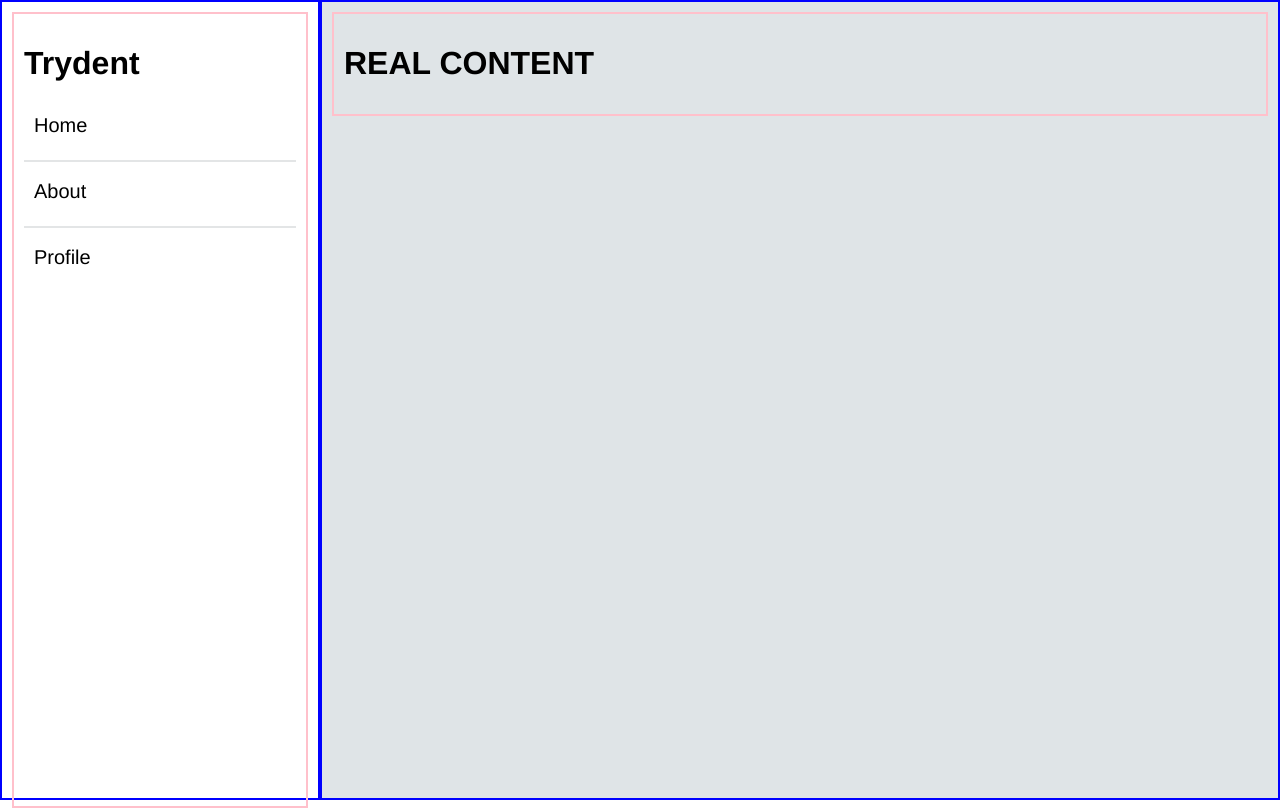
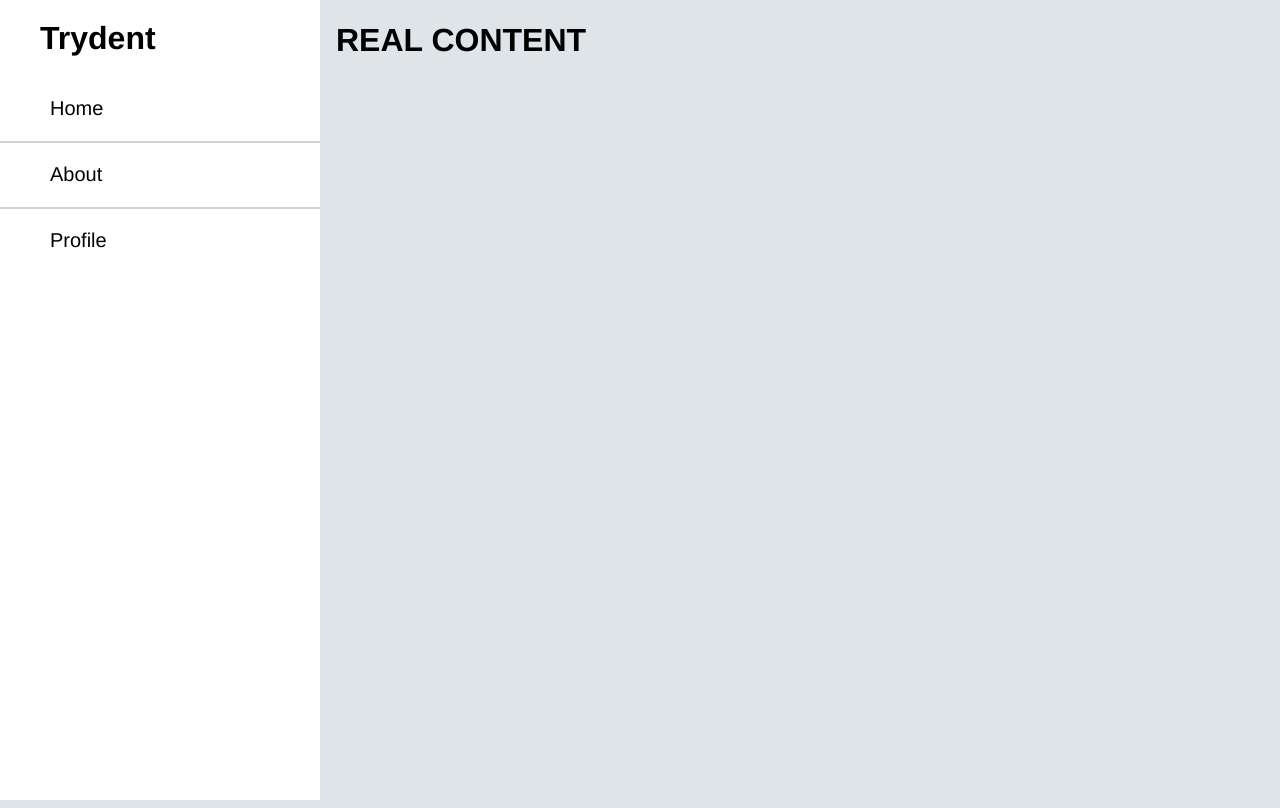
Before and after one commit to jon-zawada/Trydent, a React (Create React App) app in the folder client/: page / in a window 1280 px wide. Built offline with nearby package versions, Linux system fonts and the light colour scheme; the HTML template or start-up script is replaced by a standard one.

Commit message:
adds first full implementation of left side navbar

```diff
--- a/client/src/App.jsx
+++ b/client/src/App.jsx
@@ -3,14 +3,14 @@ import Navbar from './components/Navbar/NavBar';
 
 const App = () => {
   return (
-    <div className='app-wrapper'>
+    <>
       <Navbar />
       <div className='content-wrapper'>
         <div className='app'>
           <h1>REAL CONTENT</h1>
         </div>
       </div>
-    </div>
+    </>
   );
 };
 
--- a/client/src/components/Navbar/NavBar.jsx
+++ b/client/src/components/Navbar/NavBar.jsx
@@ -7,11 +7,11 @@ const Navbar = () => {
         <h1>Trydent</h1>
         <nav>
           <ul>
-            <li className='nav-item'><a href='/'>Home</a></li>
+            <li className='nav-item'>Home</li>
             <hr />
-            <li className='nav-item'><a href='/about'>About</a></li>
+            <li className='nav-item'>About</li>
             <hr />
-            <li className='nav-item'><a href='/profile'>Profile</a></li>
+            <li className='nav-item'>Profile</li>
           </ul>
         </nav>
       </div>
--- a/client/src/styles.css
+++ b/client/src/styles.css
@@ -8,6 +8,7 @@
 body {
   margin: 0;
   padding: 0;
+  background: rgba(120, 144, 156, 0.24);
 }
 
 a {
@@ -23,49 +24,82 @@ ul {
 
 /* DEFAULTS - END */
 
-.app-wrapper {
-  display: flex;
-  flex-direction: row;
-  justify-content: space-between;
-  height: 100vh; /* PUT THIS BACK TO 100% */
-  width: 100%;
-}
-
 /* NAVBAR - START */
 .nav-wrapper {
-  border: solid blue 2px;
+  background-color: #FFFFFF;
+  position: fixed;
+  margin: 0;
+  padding: 0;
   width: 25%;
   height: 100%;
-  background-color: #FFFFFF;
 }
 
 .nav {
-  margin: 10px;
-  border: solid pink 2px;
-  padding: 10px;
   height: 100%;
 }
 
+.nav h1 {
+  padding: 20px 40px 20px;
+  margin: 0;
+}
+
 .nav-item {
+  display: inline-block;
   width: 100%;
   font-size: 20px;
-  height: 48px;
-  padding: 10px;
+  height: 64px;
+  padding: 20px 50px 20px;
+  cursor: pointer;
 }
 
-hr {
-  border: 1px solid #E3E5E6;
+.nav-item:hover {
+  background-color: #d3d3d3;
 }
+
+.nav-item.active { /* fix this */
+  background-color: #04AA6D;
+}
+
+.nav hr {
+  border: 0.5px solid #d3d3d3;
+  width: 100%;
+  padding: 0;
+  margin: 0;
+}
+
 /* NAVBAR - END */
 
+/* CONTENT - START */
+
 .content-wrapper {
-  border: solid blue 2px;
-  width: 75%;
-  background: rgba(120, 144, 156, 0.24);
+  margin-left: 25%;
+  padding: 1px 16px;
 }
 
 .app {
-  margin: 10px;
-  border: solid pink 2px;
-  padding: 10px;
+
 }
+
+/* CONTENT - END */
+
+/* MEDIA QUERIES - START */
+
+@media screen and (max-width: 700px) {
+  .nav-wrapper {
+    width: 100%;
+    height: auto;
+    position: relative;
+  }
+  .nav{
+    margin-top: 0;
+  }
+  .content-wrapper {
+    margin-left: 0px;
+  }
+}
+
+@media screen and (max-width: 400px) {
+
+}
+
+/* MEDIA QUERIES - END */
```
Also changed, not shown: client/src/pages/About.jsx (added, +7 -0 lines), client/src/pages/Home.jsx (added, +7 -0 lines), client/src/pages/Profile.jsx (added, +7 -0 lines).
